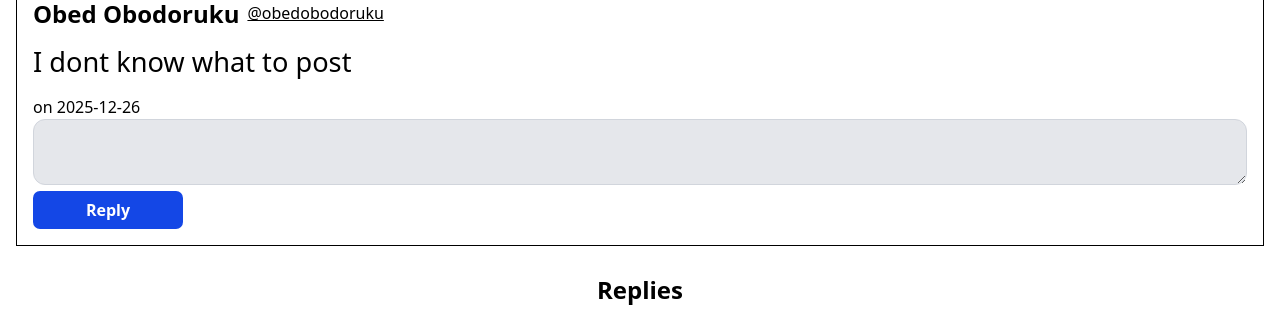
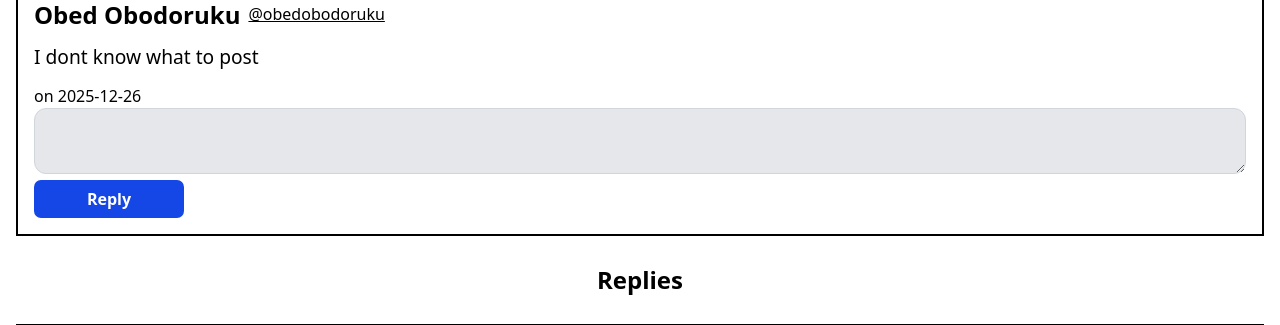
Before and after one commit to obedobodoruku/flask-x-clone, a Flask app: a page that uses app/templates/post.html in a window 1280 px wide. Shown: the part 411-736 px from the top of the page. Run offline with Flask 3, Linux system fonts and the light colour scheme.

Commit message:
UI Update

```diff
--- a/app/routes.py
+++ b/app/routes.py
@@ -145,3 +145,10 @@
     elif request.method == "GET":
         form.content.data = reply.content
     return render_template("update_reply.html", post=post, reply=reply, form=form, title=f"{reply.user.username}'s reply {reply.id} Update")
+
+@app.route("/posts/<int:post_id>/reply/<int:reply_id>", methods=["GET", "POST"])
+def view_reply(post_id, reply_id):
+    form = ReplyForm()
+    post = Post.query.get_or_404(post_id)
+    reply = Reply.query.filter_by(id=reply_id, post_id=post_id).first_or_404()
+    return render_template("reply.html", post=post, reply=reply, form=form)
--- a/app/static/dist/output.css
+++ b/app/static/dist/output.css
@@ -7,10 +7,8 @@
       "Segoe UI Emoji", "Segoe UI Symbol", "Noto Color Emoji";
     --font-mono: ui-monospace, SFMono-Regular, Menlo, Monaco, Consolas, "Liberation Mono",
       "Courier New", monospace;
-    --color-red-100: oklch(93.6% 0.032 17.717);
     --color-red-500: oklch(63.7% 0.237 25.331);
     --color-red-600: oklch(57.7% 0.245 27.325);
-    --color-red-700: oklch(50.5% 0.213 27.518);
     --color-green-200: oklch(92.5% 0.084 155.995);
     --color-green-800: oklch(44.8% 0.119 151.328);
     --color-blue-500: oklch(62.3% 0.214 259.815);
@@ -280,6 +296,22 @@
     border-style: var(--tw-border-style);
     border-width: 1px;
   }
+  .border-2 {
+    border-style: var(--tw-border-style);
+    border-width: 2px;
+  }
+  .border-\[2\] {
+    border-style: var(--tw-border-style);
+    border-width: 2;
+  }
+  .border-\[2px\] {
+    border-style: var(--tw-border-style);
+    border-width: 2px;
+  }
+  .border-solid {
+    --tw-border-style: solid;
+    border-style: solid;
+  }
   .border-black {
     border-color: var(--color-black);
   }
@@ -336,6 +365,9 @@
   .text-xl {
     font-size: var(--text-xl);
     line-height: var(--tw-leading, var(--text-xl--line-height));
+  }
+  .text-\[1\.2rem\] {
+    font-size: 1.2rem;
   }
   .text-\[1\.3rem\] {
     font-size: 1.3rem;
@@ -409,6 +453,11 @@
 @property --tw-font-weight {
   syntax: "*";
   inherits: false;
+}
+@property --tw-outline-style {
+  syntax: "*";
+  inherits: false;
+  initial-value: solid;
 }
 @property --tw-backdrop-blur {
   syntax: "*";
@@ -451,6 +500,7 @@
     *, ::before, ::after, ::backdrop {
       --tw-border-style: solid;
       --tw-font-weight: initial;
+      --tw-outline-style: solid;
       --tw-backdrop-blur: initial;
       --tw-backdrop-brightness: initial;
       --tw-backdrop-contrast: initial;
--- a/app/static/src/input.css
+++ b/app/static/src/input.css
@@ -2,6 +2,11 @@
 
 .form-field {
     box-shadow: 2px 3px 3px 4px rgba(0, 0, 0, 0.1);
+}
+
+.post-div {
+    border-bottom: 2px solid black;
+    margin-bottom: 24px;
 }
 
 .form-field > label {
--- a/app/templates/account.html
+++ b/app/templates/account.html
@@ -14,7 +14,7 @@
                 <a class="text-blue-600 underline" href="{{ url_for('edit_profile') }}">Edit your profile</a>
             </div>
             {% for post in posts %}
-                <div class="border border-black p-4">
+                <div class="border-2 border-solid border-black mb-5 p-4">
                     <div>
                         <img src="{{ post.user.avatar(36) }}" alt="user pfp" />
                         <h4 class="text-2xl font-bold mb-3">{{ current_user.username }}</h4>
--- a/app/templates/post.html
+++ b/app/templates/post.html
@@ -3,7 +3,7 @@
     <div class="mt-7">
         {% if post %}
             {% if post.user == current_user %}
-                 <div class="border border-black p-4">
+                 <div class="border-2 border-black p-4">
                 <div>
                     <img src="{{ post.user.avatar(36) }}" alt="user pfp" />
                     <h4>
@@ -16,7 +16,7 @@
                     </h4>
                     </div>
                 <div class="my-3">
-                    <p class="text-[1.7rem]">{{ post.content }}</p>
+                    <p class="text-[1.2rem]">{{ post.content }}</p>
                 </div>
 
                 <div>
@@ -39,7 +39,7 @@
                     </div>
                 </div>
             {% else %}
-                <div class="border border-black p-4">
+                <div class="border-2 border-black p-4">
                 <div>
                     <img src="{{ post.user.avatar(36) }}" alt="user pfp" />
                     <h4>
@@ -52,7 +52,7 @@
                     </h4>
                     </div>
                 <div class="my-3">
-                    <p class="text-[1.7rem]">{{ post.content }}</p>
+                    <p class="text-[1.2rem]">{{ post.content }}</p>
                 </div>
 
                 <div>
@@ -78,14 +78,17 @@
                     </form>
                 </div>
             </div>
+
             <h4 class="text-2xl text-center font-bold mt-7">Replies</h4>
             {% if replies %}
                 {% for reply in replies %}
-                <div class="border border-black p-4 my-7">
+
+                            {% if reply.user == current_user %}
+                                <div class="border-2 border-black p-4 my-7 w-full">
                                 <div>
                                     <img src="{{ post.user.avatar(36) }}" alt="user pfp" />
                                     <h4>
-                            <a class="text-2xl font-bold" style="cursor: pointer;" href="{{ url_for('user_posts', username=post.user.username) }}">
+                                        <a class="text-2xl font-bold" style="cursor: pointer;" href="{{ url_for('user_posts', username=reply.user.username) }}">
                                             <div class="flex gap-2 items-center">
                                                 <h5>{{ reply.user.name }}</h5>
                                                 <small class="font-light text-[1rem] underline">@{{ reply.user.username }}</small>
@@ -93,9 +96,9 @@
                                         </a>
                                     </h4>
                                 </div>
-                    <a href="{{ url_for('view_post', post_id=post.id, username=post.user.username) }}">
+                                <a href="{{ url_for('view_post', post_id=post.id, username=reply.user.username) }}">
                                     <div class="my-3">
-                            <p class="text-[1.7rem]">{{ reply.content }}</p>
+                                        <p class="text-[1.2rem]">{{ reply.content }}</p>
                                     </div>
 
                                     <div>
@@ -104,17 +107,56 @@
                                         </span>
                                     </div>
 
-                        {% if reply.user == current_user %}
+                                    <div class="flex items-center gap-4">
+                                        <div class="my-5">
                                             <a href="{{ url_for('update_reply',post_id=post.id, reply_id=reply.id) }}">
                                                 <button class="bg-blue-700 text-white font-bold p-[7px] w-[150px] rounded-[7px]" type="button">Update</button>
                                             </a>
+                                        </div>
+                                        <div class="my-5">
                                             <a href="{{ url_for('delete_reply', post_id=post.id, reply_id=reply.id) }}">
                                                 <button class="bg-red-500 text-white font-bold p-[7px] w-[150px] rounded-[7px]" type="button">Delete</button>
                                             </a>
+                                        </div>
+                                </div>
+                                </a>
+                                </div>
+                            {% else %}
+
+
+                                    <div onclick="window.location.href='{{ url_for('view_reply', post_id=post.id, reply_id=reply.id) }}'"  class="border-2 border-black p-4 my-7 w-full">
+                                        <div>
+                                            <img src="{{ post.user.avatar(36) }}" alt="user pfp" />
+                                            <a>
+
+                                                    <div class="flex gap-2 items-center">
+                                                        <a class="text-2xl font-bold" style="cursor: pointer;" href="{{ url_for('user_posts', username=reply.user.username) }}">
+                                                            <h5>{{ reply.user.name }}</h5>
+                                                            <small class="font-light text-[1rem] underline">@{{ reply.user.username }}</small>
+                                                        </a>
+                                                    </div>
+
+                                            </h4>
+                                        </div>
+
+                                            <div class="my-3">
+                                                <p class="text-[1.2rem]">{{ reply.content }}</p>
+                                            </div>
+
+                                            <div>
+                                                <span>
+                                                    on {{ reply.date_posted.strftime('%Y-%m-%d') }}
+                                                </span>
+                                            </div>
+                                    </div>
+
+
+
                             {% endif %}
-                    </a>
 
-                </div>
+
+
+
                 {% endfor %}
             {% else %}
                 <p class="text-center">No Replies yet.</p>
--- a/app/templates/user_post.html
+++ b/app/templates/user_post.html
@@ -4,7 +4,7 @@
     <h4 class="mb-6 mt-3 text-[1.3rem]"><span class="text-2xl font-bold mb-3">{{ user.username }}'s</span> Posts</h4>
     {% if users_post %}
         {% for post in users_post %}
-            <div class="border border-black rounded-[7px] p-4">
+            <div class="p-4">
                 <div>
                     <img src="{{ post.user.avatar(36) }}" alt="user pfp" />
                     <h4 class="text-2xl font-bold mb-3">{{ user.username }}</h4>
--- a/run.py
+++ b/run.py
@@ -1,4 +1,4 @@
 from app import app
 
 if __name__ == "__main__":
-    app.run(debug=False)
+    app.run(debug=True)
```
Also changed, not shown: other parts of app/static/dist/output.css (+30 -3 lines), app/templates/home.html (+4 -4 lines), app/templates/reply.html (added, +57 -0 lines), instance/main.db. Lines whose indentation alone changed are shown as unchanged.
